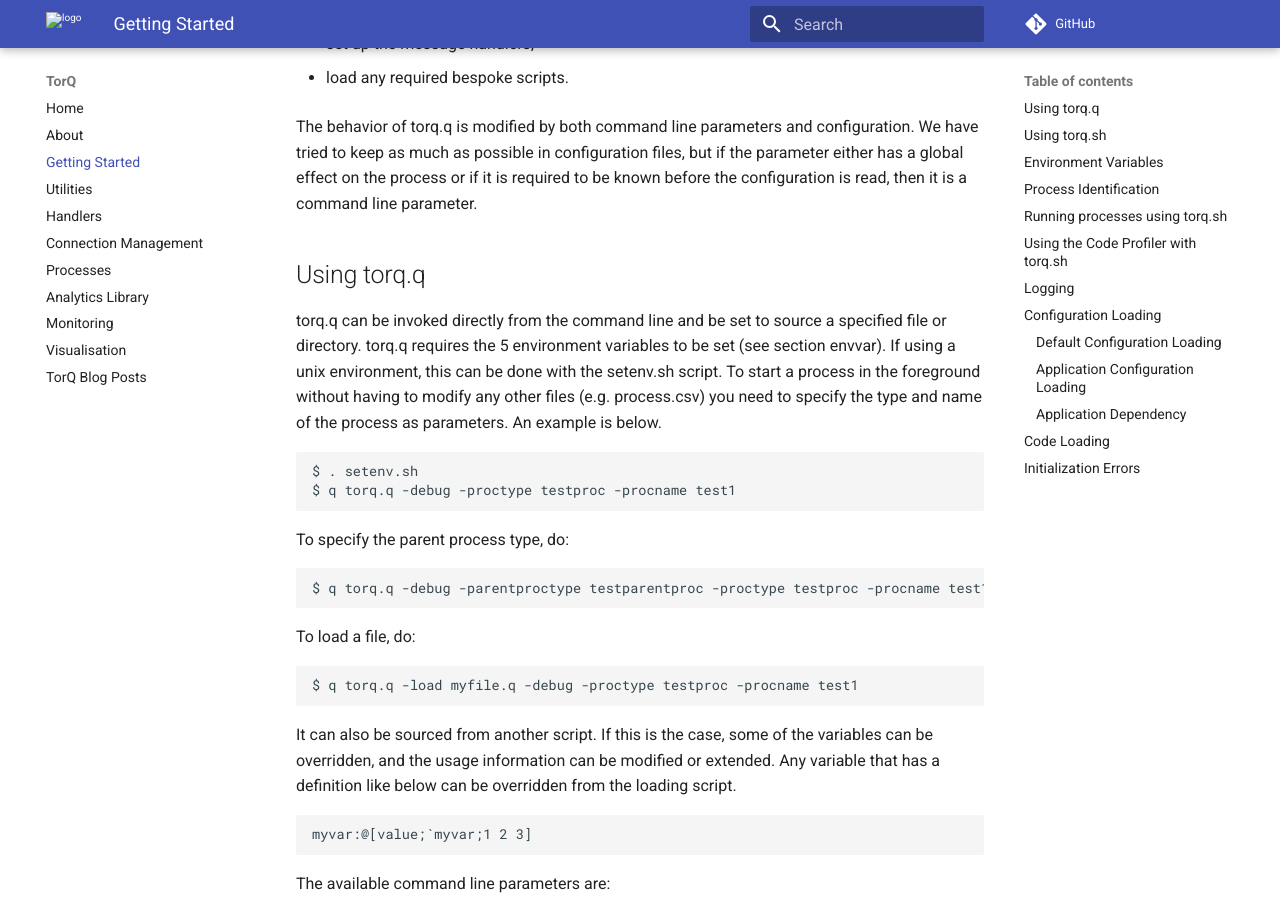
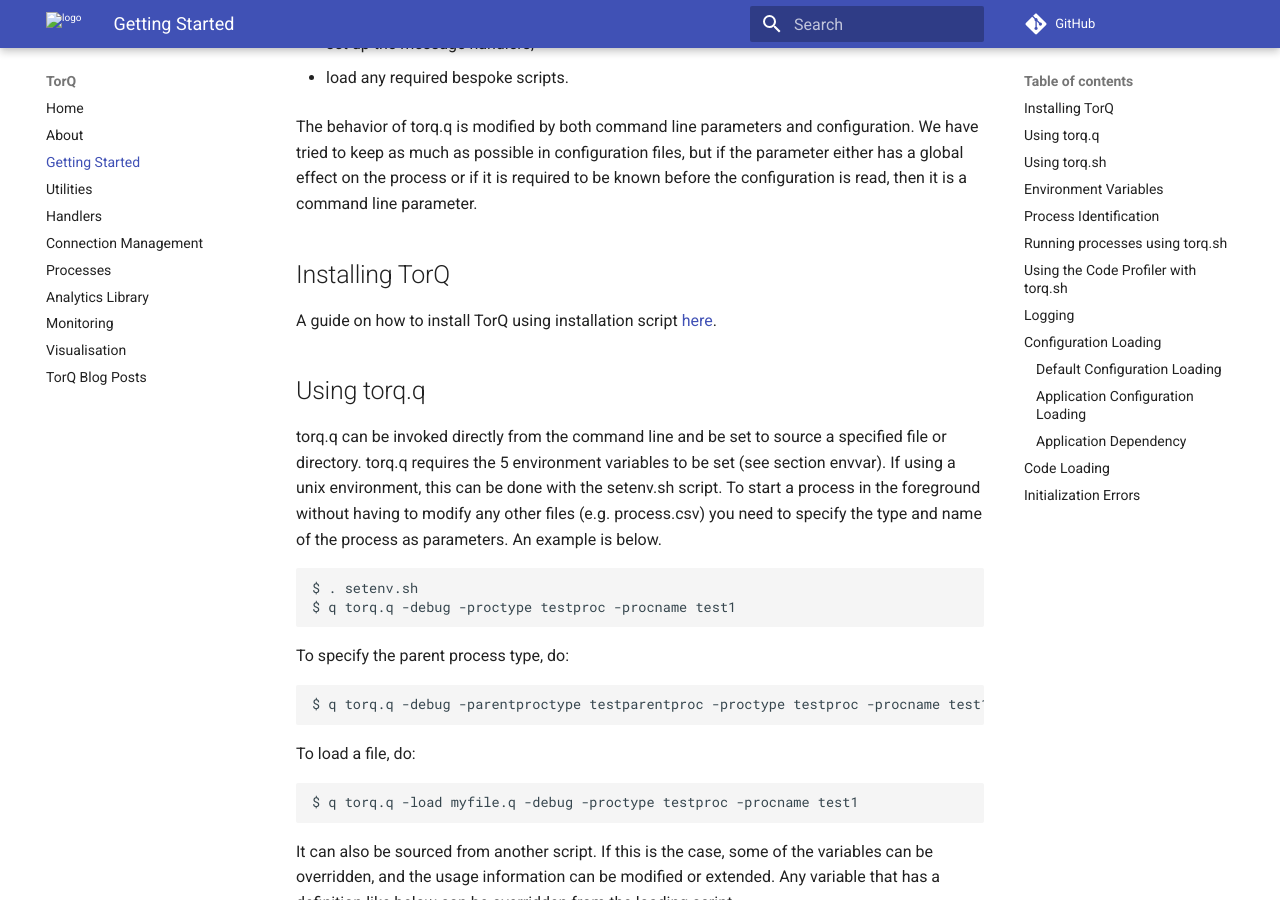
Before and after one commit to DataIntellectTech/TorQ, an MkDocs documentation site: the page built from docs/gettingstarted.md, in a window 1280 px wide and 900 px high, scrolled down 638 px. Built offline with MkDocs 1.6.1 and Material for MkDocs 9.7.7, drawn with Linux system fonts in a browser that asks for light colours; comment, search, counter and statistics services are not loaded; old or Windows-style settings are respelled for this version of MkDocs.

Commit message:
Update gettingstarted.md

```diff
--- a/docs/gettingstarted.md
+++ b/docs/gettingstarted.md
@@ -39,6 +39,11 @@
 read, then it is a command line parameter.
 
 <a name="torq"></a>
+
+Installing TorQ
+------------
+
+A guide on how to install TorQ using installation script [here](https://github.com/AquaQAnalytics/TorQ/tree/master/docs/InstallGuide.md).
 
 Using torq.q
 ------------
```
